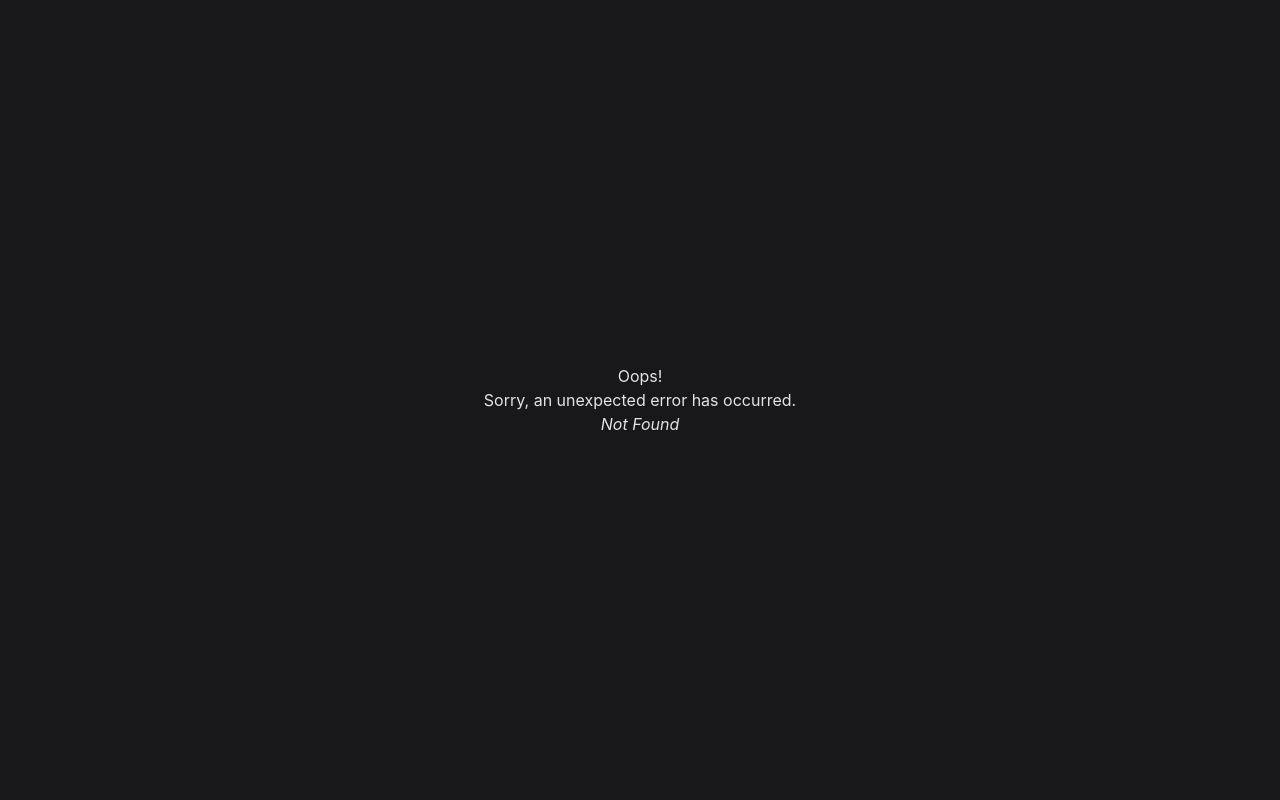
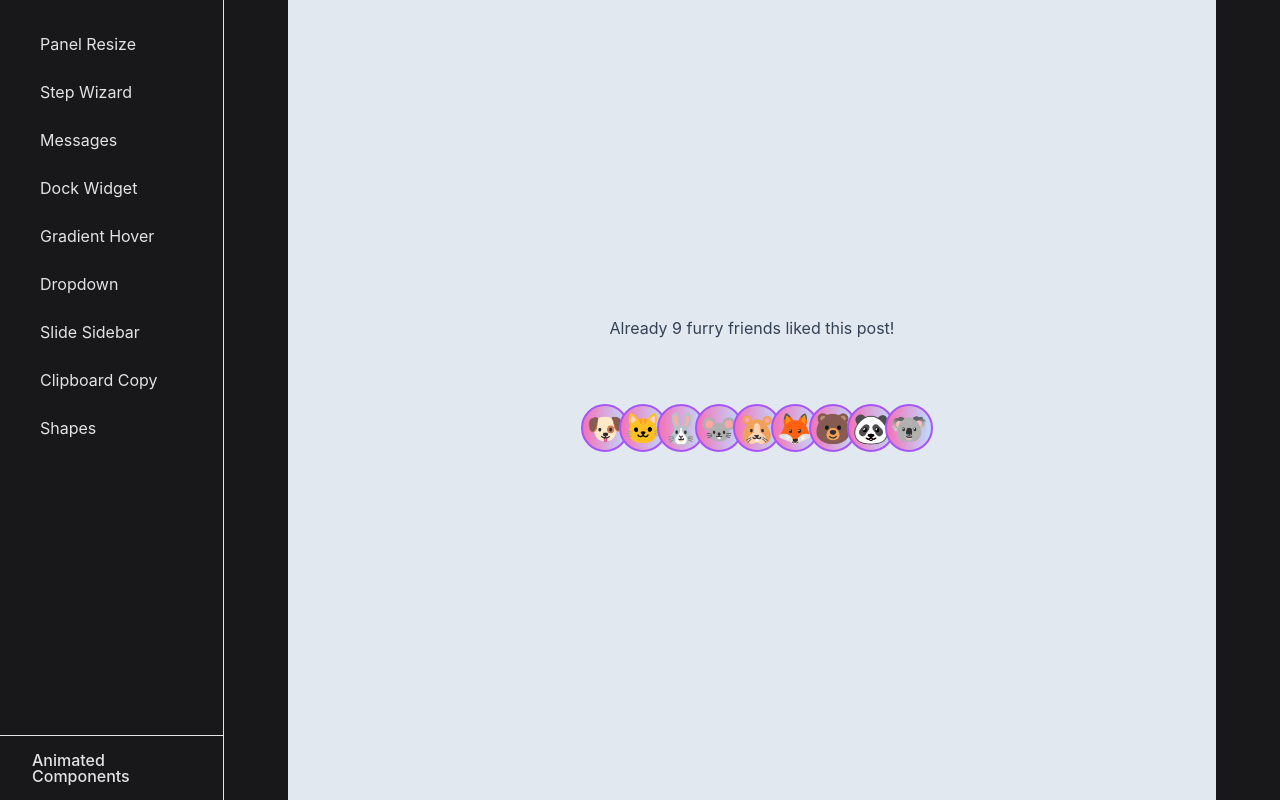
Before and after one commit to SamDurrant/framer-playground, a React (Vite) app: page /shapes in a window 1280 px wide. Before the commit this address had no page. Built offline with nearby package versions, Linux system fonts and the light colour scheme.

Commit message:
Basic animations.

```diff
--- a/src/main.jsx
+++ b/src/main.jsx
@@ -12,6 +12,7 @@ import { GradientHover } from './pages/gradientHover'
 import { Dropdown } from './pages/dropdownMenu'
 import SlideSidebar from './pages/slideSidebar'
 import { ClipboardCopy } from './pages/clipboardCopy'
+import { ShapesExplorer } from './pages/shapes'
 
 const router = createBrowserRouter([
   {
@@ -51,6 +52,10 @@ const router = createBrowserRouter([
         path: 'clipboard-copy',
         element: <ClipboardCopy />
       },
+      {
+        path: 'shapes',
+        element: <ShapesExplorer />
+      },
     ]
   },
 ])
--- a/src/pages/root.jsx
+++ b/src/pages/root.jsx
@@ -33,6 +33,10 @@ const links = [
     link: 'clipboard-copy',
     text: 'Clipboard Copy',
   },
+  {
+    link: 'shapes',
+    text: 'Shapes',
+  },
 ]
 
 function Root() {
--- /dev/null
+++ b/src/pages/shapes.jsx
@@ -0,0 +1,184 @@
+import { motion } from 'framer-motion'
+
+function ShapesExplorer() {
+  const repeatTypes = ['mirror', 'loop', 'reverse']
+
+  return (
+    <div className="overflow-scroll w-full">
+      <div className="w-full h-screen flex flex-col items-center justify-center bg-slate-200 gap-8 text-slate-700 text-center">
+      <h4>Already {replies.length} furry friends liked this post!</h4>
+      <motion.ul
+        className='flex my-8 pl-0'
+        initial="hidden"
+        animate="visible"
+        variants={list}
+      >
+        {replies.map((reply) => (
+          <motion.li
+            style={{
+              listStyle: 'none',
+              marginRight: '-10px',
+            }}
+            key={reply.id}
+            data-testid={reply.id}
+            variants={item}
+            whileHover={{
+              scale: 1.2,
+              marginRight: '5px',
+              transition: { ease: 'easeOut' },
+            }}
+          >
+            <div
+              className='h-12 w-12 rounded-full text-3xl border-2 flex items-center justify-center cursor-pointer border-purple-500 bg-gradient-to-r from-pink-400 to-blue-200'
+            >
+              <span role="img" style={{ paddingRight: 0 }}>
+                {reply.photo}
+              </span>
+            </div>
+          </motion.li>
+        ))}
+      </motion.ul>
+      </div>
+      <div className="w-full h-screen flex items-center justify-center bg-slate-200 gap-8 text-slate-700 text-center">
+        <motion.div
+          style={{
+            background: 'linear-gradient(90deg,#ffa0ae 0%,#aacaef 75%)',
+            height: '200px',
+            width: '100px',
+            borderRadius: '10%',
+          }}
+          className="flex flex-col gap-8 justify-center"
+          variants={boxVariants}
+          initial="out"
+          animate="in"
+        >
+          {['🚀', '🪄', '✨'].map((icon, i) => (
+            <motion.span role="img" key={i} variants={iconVariants}>
+              {icon}
+            </motion.span>
+          ))}
+        </motion.div>
+      </div>
+      <div className="w-full h-screen flex items-center justify-center bg-slate-200 gap-8 text-slate-700 text-center">
+        {repeatTypes.map((type) => (
+          <div className="flex flex-col justify-center h-screen" key={type}>
+            <p>{type}</p>
+            <motion.div
+              style={{
+                background: 'linear-gradient(90deg,#ffa0ae 0%,#aacaef 75%)',
+                height: '100px',
+                width: '100px',
+                borderRadius: '50%',
+              }}
+              variants={blockVariants}
+              initial="initial"
+              animate="target"
+              transition={{
+                ease: 'easeInOut',
+                duration: 0.7,
+                delay: 1,
+                // repeat: 3,
+                repeat: Infinity,
+                repeatType: type,
+                repeatDelay: 0,
+              }}
+            />
+          </div>
+        ))}
+      </div>
+    </div>
+  )
+}
+
+export { ShapesExplorer }
+
+const replies = [
+  {
+    id: '1',
+    photo: '🐶',
+  },
+  {
+    id: '2',
+    photo: '🐱',
+  },
+  {
+    id: '3',
+    photo: '🐰',
+  },
+  {
+    id: '4',
+    photo: '🐭',
+  },
+  {
+    id: '5',
+    photo: '🐹',
+  },
+  {
+    id: '6',
+    photo: '🦊',
+  },
+  {
+    id: '7',
+    photo: '🐻',
+  },
+  {
+    id: '8',
+    photo: '🐼',
+  },
+  {
+    id: '9',
+    photo: '🐨',
+  },
+];
+
+const list = {
+  visible: {
+    opacity: 1,
+    transition: {
+      // delayChildren: 1.5,
+      staggerChildren: 0.1,
+    },
+  },
+  hidden: {
+    opacity: 0,
+  },
+};
+
+const item = {
+  visible: { opacity: 1, x: 0 },
+  hidden: { opacity: 0, x: -10 },
+};
+
+const boxVariants = {
+  out: {
+    y: 600,
+  },
+  in: {
+    y: 0,
+    transition: {
+      duration: 0.6,
+      // Both children will appear 1.2s AFTER the parent has appeared
+      delayChildren: 1.2,
+      // The next sibling will appear 0.5s after the previous one
+      staggerChildren: 0.5,
+    },
+  },
+}
+
+const iconVariants = {
+  out: {
+    x: -600,
+  },
+  in: {
+    x: 0,
+  },
+}
+
+const blockVariants = {
+  initial: {
+    y: -50,
+  },
+  target: {
+    y: 100,
+  },
+}
```
